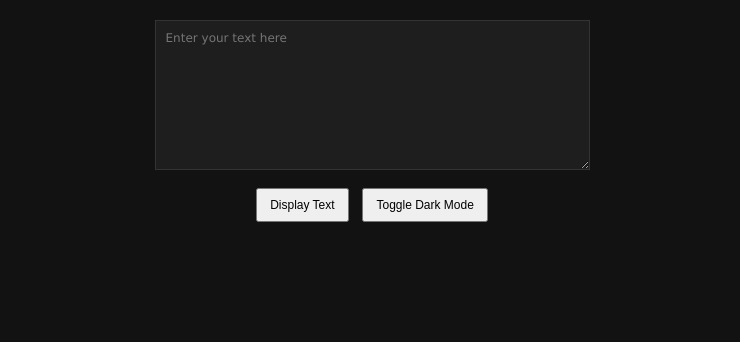
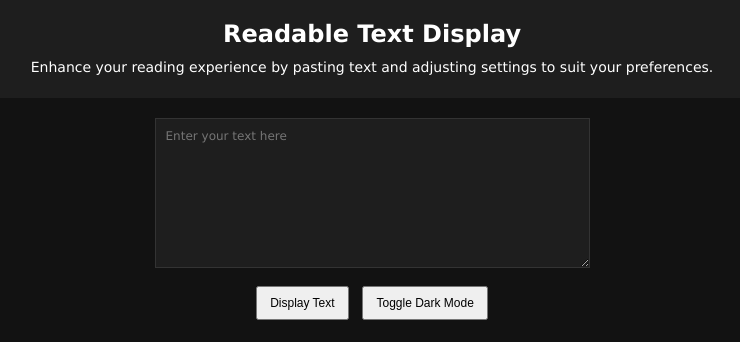
Before and after one commit to abj908/online-reader, a plain HTML site: page index.html in a window 1280 px wide. Both pictures are taken after a click on the button "Toggle Dark Mode". Shown: the whole page, without its empty margins (268-1008 px from the left). Drawn offline with Linux system fonts and the light colour scheme.

Commit message:
title on top

```diff
--- a/index.html
+++ b/index.html
@@ -2,12 +2,36 @@
 <html lang="en">
 <head>
   <meta charset="UTF-8">
-  <title>Readable Text Display – YourApp</title>
+  <title>Readable Text Display – Enhance Your Reading Experience</title>
   <meta name="viewport" content="width=device-width, initial-scale=1.0">
-  <!-- Include any necessary meta tags -->
+
+  <!-- SEO Meta Tags -->
+  <meta name="description" content="Readable Text Display allows you to paste and read large blocks of text comfortably. Adjust font size, line length, and toggle dark mode for an optimal reading experience.">
+  <meta name="keywords" content="readable text, text display, large text reader, dark mode reader, reading experience, adjustable font, line length">
+  <meta name="robots" content="index, follow">
+
+  <!-- Open Graph Meta Tags -->
+  <meta property="og:title" content="Readable Text Display – Enhance Your Reading Experience">
+  <meta property="og:description" content="Paste your text and read comfortably with adjustable settings and dark mode.">
+  <meta property="og:type" content="website">
+  <meta property="og:url" content="https://yourwebsite.com">
+  <meta property="og:image" content="https://yourwebsite.com/og-image.jpg">
+
+  <!-- Twitter Card Meta Tags -->
+  <meta name="twitter:card" content="summary_large_image">
+  <meta name="twitter:title" content="Readable Text Display – Enhance Your Reading Experience">
+  <meta name="twitter:description" content="Paste your text and read comfortably with adjustable settings and dark mode.">
+  <meta name="twitter:image" content="https://yourwebsite.com/twitter-image.jpg">
+
   <link rel="stylesheet" href="styles.css">
 </head>
 <body>
+
+  <!-- Header with Informative Title -->
+  <header class="site-header">
+    <h1>Readable Text Display</h1>
+    <p>Enhance your reading experience by pasting text and adjusting settings to suit your preferences.</p>
+  </header>
 
   <!-- Content -->
   <div class="main">
--- a/styles.css
+++ b/styles.css
@@ -10,9 +10,26 @@
 /* Body styles */
 body {
     font-family: Verdana, sans-serif;
-    font-size: 12px; /* Equivalent to <font size="2"> */
+    font-size: 12px;
     background-color: #ffffff;
     color: #000000;
+}
+
+/* Site Header */
+.site-header {
+    padding: 20px;
+    text-align: center;
+    background-color: #f5f5f5;
+}
+
+.site-header h1 {
+    font-size: 24px;
+    margin-bottom: 10px;
+}
+
+.site-header p {
+    font-size: 14px;
+    line-height: 1.4;
 }
 
 /* Main container */
@@ -26,7 +43,7 @@ body {
 /* Input area */
 .inputarea {
     width: 100%;
-    max-width: 435px; /* Limit width to 435px */
+    max-width: 435px;
     margin-bottom: 20px;
 }
 
@@ -55,11 +72,11 @@ body {
 /* Text display area */
 .text-display {
     width: 100%;
-    max-width: 435px; /* Limit width to 435px */
+    max-width: 435px;
     font-family: Verdana, sans-serif;
     font-size: 12px;
     line-height: 1.6;
-    white-space: pre-wrap; /* Preserve line breaks */
+    white-space: pre-wrap;
     word-wrap: break-word;
 }
 
@@ -72,6 +89,10 @@ body {
 body.dark-mode {
     background-color: #121212;
     color: #ffffff;
+}
+
+body.dark-mode .site-header {
+    background-color: #1e1e1e;
 }
 
 body.dark-mode .inputbox {
```
